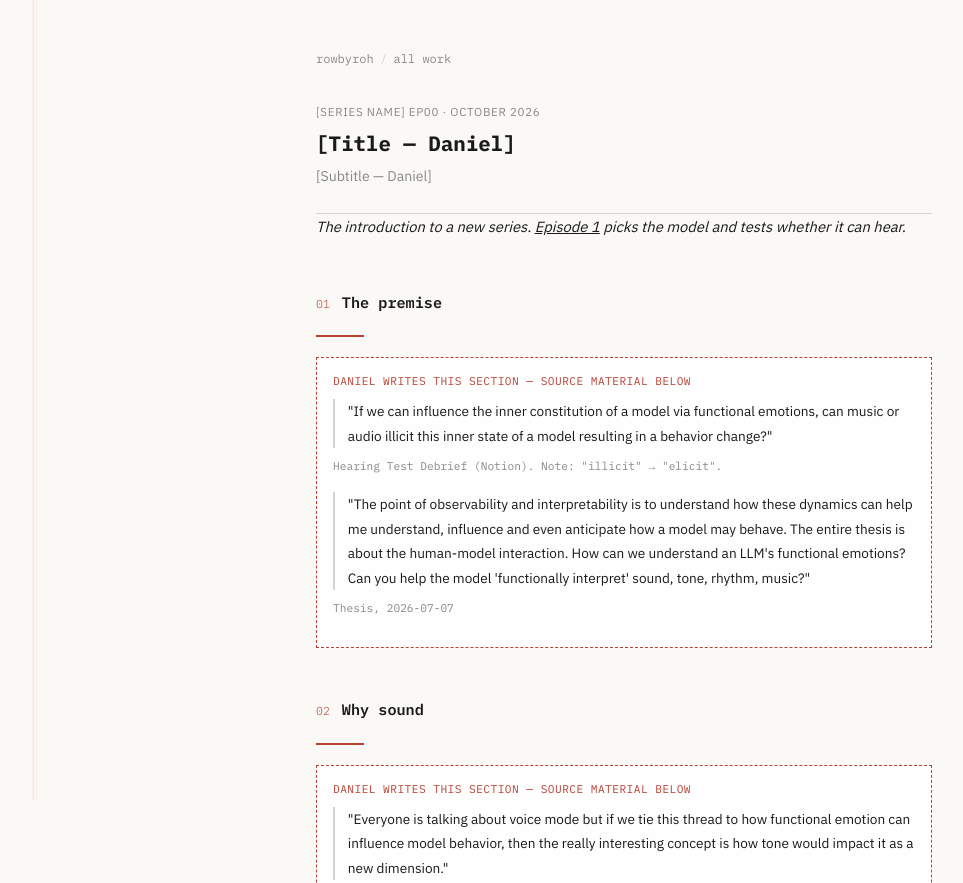
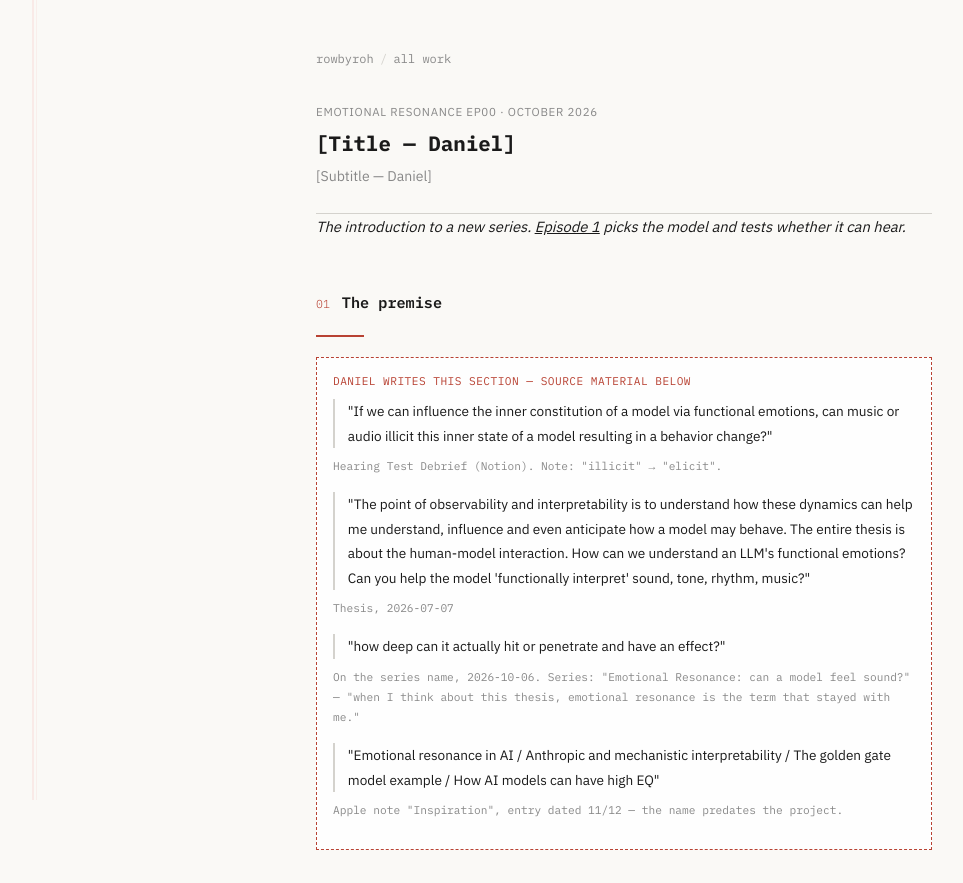
Before and after one commit to rbrdelta/rowbyroh-website, a website: page blog/sound-ep0.html in a window 1280 px wide. Shown: the top 883 px of the page, without its empty margins (16-979 px from the left). Drawn offline with Linux system fonts and the light colour scheme.

Commit message:
draft: name the series Emotional Resonance (Daniel)
Co-Authored-By: Claude Opus 5.5 <noreply@anthropic.com>
Claude-Session: https://claude.ai/code/session_019LsVXGJPhSSHqCwrMTZw2S

```diff
--- a/assets/data/content.json
+++ b/assets/data/content.json
@@ -3,7 +3,7 @@
         "date": "Oct 2026",
         "events": [],
         "published": false,
-        "series": "sound",
+        "series": "emotional-resonance",
         "status": "draft",
         "tags": [
             "essay",
@@ -11,7 +11,7 @@
         ],
         "type": "essay",
         "id": "essay-sound-ep0",
-        "title": "[Series name] EP00 — Introduction",
+        "title": "Emotional Resonance EP00 — Introduction",
         "url": "/blog/sound-ep0",
         "description": "Draft. If a model has functional emotions, can music reach them?"
     },
@@ -19,7 +19,7 @@
         "date": "Oct 2026",
         "events": [],
         "published": false,
-        "series": "sound",
+        "series": "emotional-resonance",
         "status": "draft",
         "tags": [
             "essay",
@@ -27,7 +27,7 @@
         ],
         "type": "essay",
         "id": "essay-sound-ep1",
-        "title": "[Series name] EP01 — Can It Hear?",
+        "title": "Emotional Resonance EP01 — Can It Hear?",
         "url": "/blog/sound-ep1",
         "description": "Draft. Picking the model and the hearing test."
     },
--- a/blog/sound-ep0.html
+++ b/blog/sound-ep0.html
@@ -3,7 +3,7 @@
 <head>
     <meta charset="UTF-8">
     <meta name="viewport" content="width=device-width, initial-scale=1.0">
-    <title>[Series name] EP00 — Introduction | rowbyroh</title>
+    <title>Emotional Resonance EP00 — Introduction | rowbyroh</title>
     <meta name="description" content="Draft. If a model has functional emotions, can music or audio reach them and change what it does?">
     <meta name="robots" content="noindex">
     <link rel="preconnect" href="https://fonts.googleapis.com">
@@ -20,7 +20,7 @@
     <nav class="breadcrumb"><a href="/">rowbyroh</a><span class="sep">/</span><a href="/archive">all work</a></nav>
 
     <div class="post-header">
-        <div class="post-meta">[Series name] EP00 &middot; October 2026</div>
+        <div class="post-meta">Emotional Resonance EP00 &middot; October 2026</div>
         <h1>[Title — Daniel]</h1>
         <p class="post-subtitle">[Subtitle — Daniel]</p>
     </div>
@@ -37,6 +37,10 @@
         <p class="src">Hearing Test Debrief (Notion). Note: "illicit" → "elicit".</p>
         <blockquote>"The point of observability and interpretability is to understand how these dynamics can help me understand, influence and even anticipate how a model may behave. The entire thesis is about the human-model interaction. How can we understand an LLM's functional emotions? Can you help the model 'functionally interpret' sound, tone, rhythm, music?"</blockquote>
         <p class="src">Thesis, 2026-07-07</p>
+        <blockquote>"how deep can it actually hit or penetrate and have an effect?"</blockquote>
+        <p class="src">On the series name, 2026-10-06. Series: "Emotional Resonance: can a model feel sound?" — "when I think about this thesis, emotional resonance is the term that stayed with me."</p>
+        <blockquote>"Emotional resonance in AI / Anthropic and mechanistic interpretability / The golden gate model example / How AI models can have high EQ"</blockquote>
+        <p class="src">Apple note "Inspiration", entry dated 11/12 — the name predates the project.</p>
     </div>
 
     <div class="section-header"><span class="section-number zone-writing">02</span><h2>Why sound</h2></div>
```
Also changed, not shown: blog/sound-ep1.html (+2 -2 lines).
